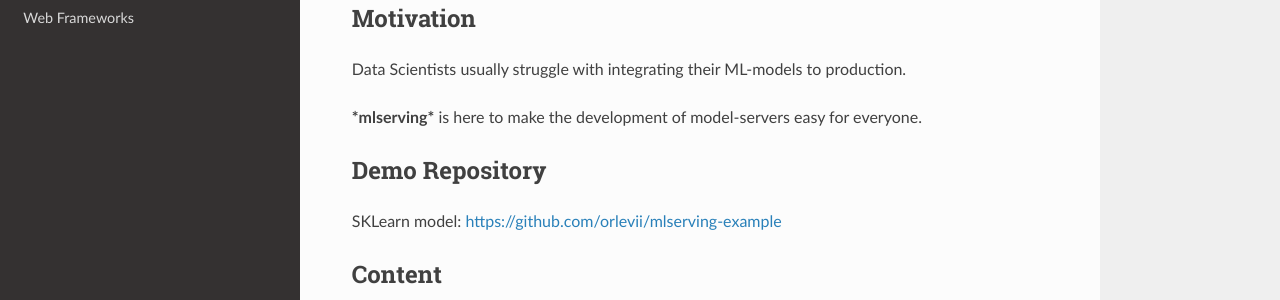
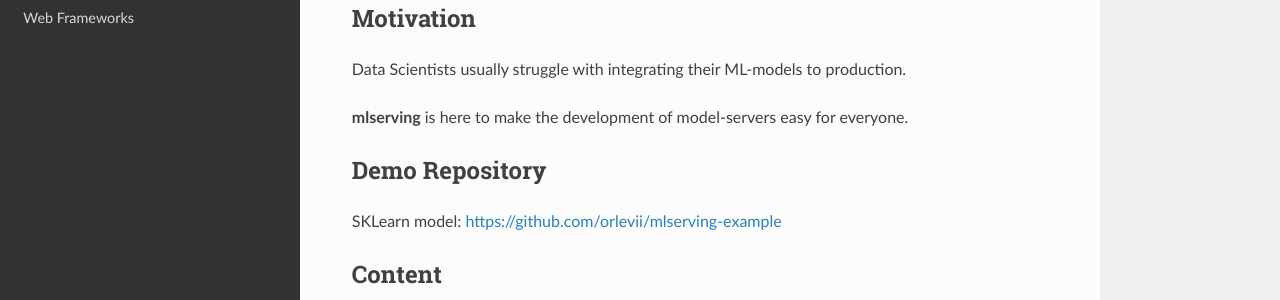
Before and after one commit to orlevii/mlserving, a Sphinx documentation site: the page built from docs/source/index.rst, in a window 1280 px wide and 1249 px high. Shown: the part 326-626 px from the top of the window. Built offline with Sphinx 7.4.7 and the Read the Docs theme 2.0.0, drawn with Linux system fonts in a browser that asks for light colours.

Commit message:
standart

```diff
--- a/docs/source/index.rst
+++ b/docs/source/index.rst
@@ -13,7 +13,7 @@ Motivation
 ==================
 Data Scientists usually struggle with integrating their ML-models to production.
 
-***mlserving*** is here to make the development of model-servers easy for everyone.
+**mlserving** is here to make the development of model-servers easy for everyone.
 
 Demo Repository
 ==================
```
Also changed, not shown: README.md (+1 -1 lines).
